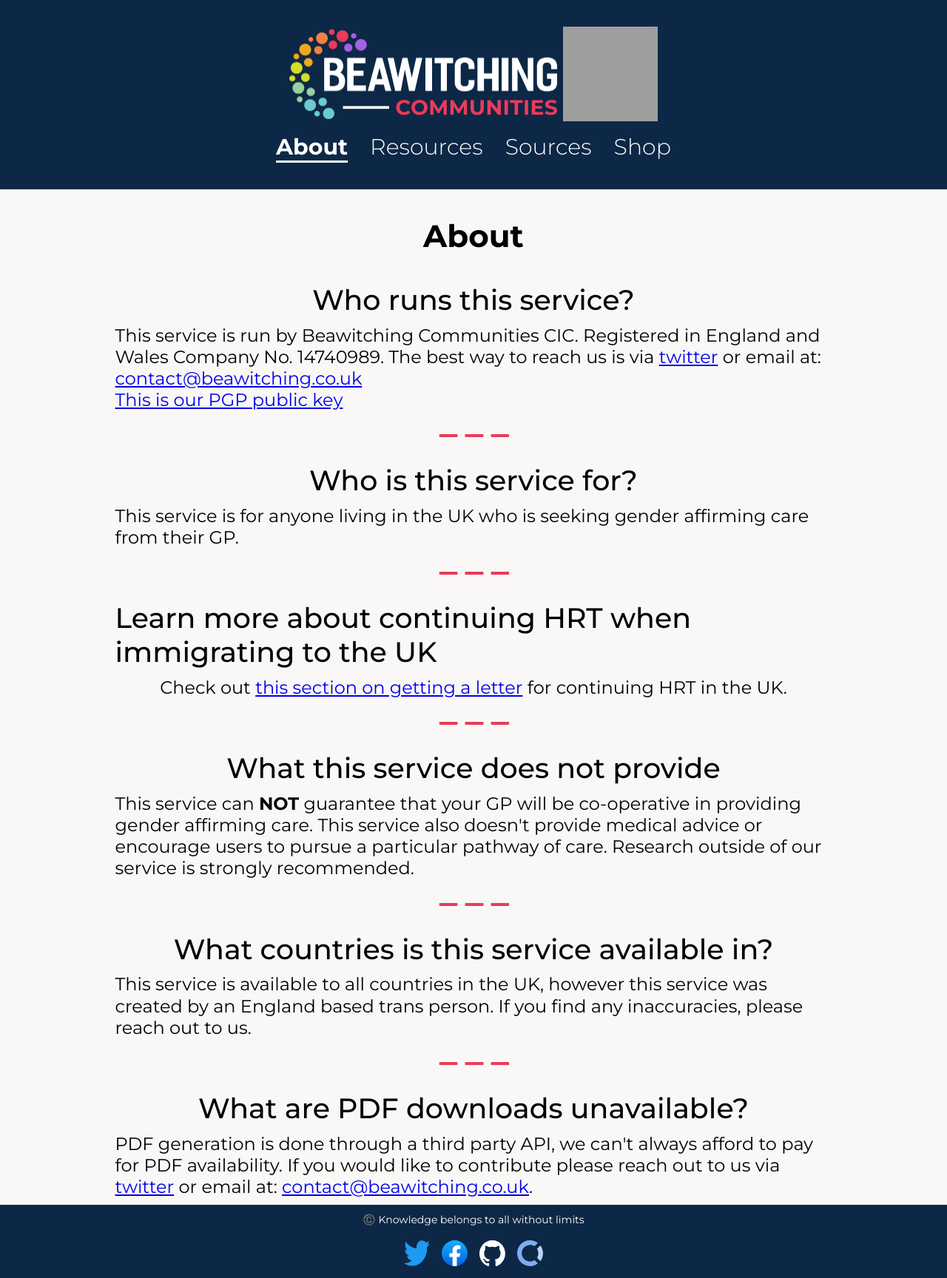
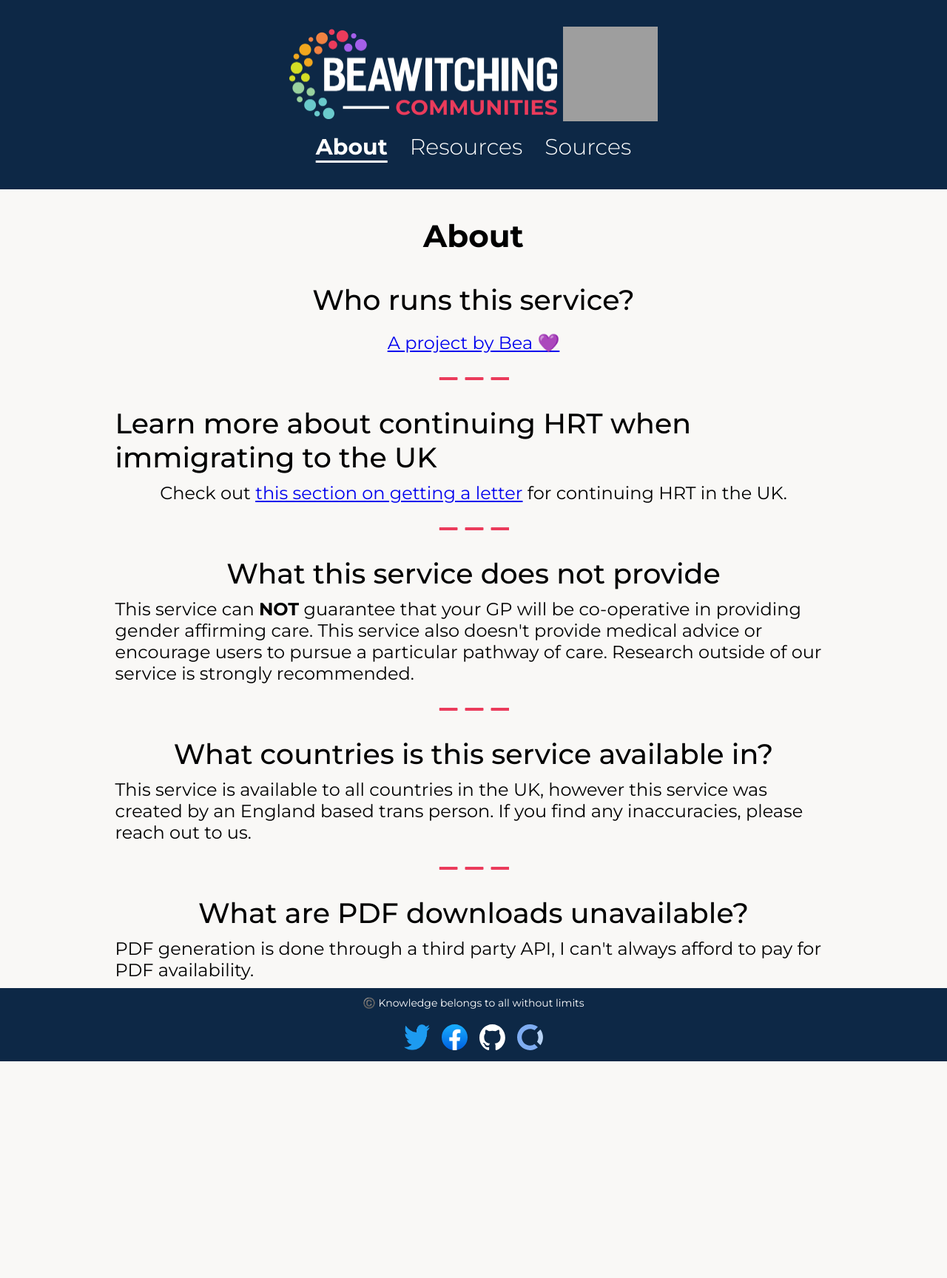
Before and after one commit to beawitcht/transinformed-server, a Flask app: page /about in a window 1280 px wide. Shown: the whole page at 74% size. After the commit the page ends 1435 px from the top, so only its background shows below. Run offline with Flask 3, Linux system fonts and the light colour scheme; grey boxes are pictures that could not be loaded.

Commit message:
housekeeping, minor blog tweaks, remove shop links

```diff
--- a/app/templates/about.html
+++ b/app/templates/about.html
@@ -30,9 +30,9 @@
         <div class="header-link-container">
             <div class="header-link"><a class="nav-link" href="/sources">Sources</a></div>
         </div>
-        <div class="header-link-container">
+        <!-- <div class="header-link-container">
             <div class="header-link"><a class="nav-link" target="_blank" rel="noopener" href="https://ko-fi.com/beawitching_cic/shop">Shop</a></div>
-        </div>
+        </div> -->
     </nav>
 </div>
 
@@ -44,7 +44,7 @@
 
     <span class="mobile-link"><a class="nav-link" href="/sources">Sources</a></span>
 
-    <span class="mobile-link"><a class="nav-link" target="_blank" rel="noopener" href="https://ko-fi.com/beawitching_cic/shop">Shop</a></span>
+    <!-- <span class="mobile-link"><a class="nav-link" target="_blank" rel="noopener" href="https://ko-fi.com/beawitching_cic/shop">Shop</a></span> -->
 
 </nav>
 
@@ -52,16 +52,7 @@
     <h1>About</h1>
 
     <h2>Who runs this service?</h2>
-    <p>This service is run by Beawitching Communities CIC.
-        Registered in England and Wales Company No. 14740989.
-        The best way to reach us is via <a href="https://twitter.com/beawitching_cic">twitter</a> or email at: <a href="mailto:contact@beawitching.co.uk">contact@beawitching.co.uk</a>
-        <br><a href="/static/beawitcht_public.asc">This is our PGP public key </a></p>
-
-    <span class="section-break"></span>
-
-    <h2>Who is this service for?</h2>
-    <p>This service is for anyone living in the UK who is seeking gender affirming care from their GP.</p>
-
+    <a target="_blank" rel="noopener" href="https://beawitcht.carrd.co/"><p>A project by Bea 💜</a></p>
     <span class="section-break"></span>
 
     <h2>Learn more about continuing HRT when immigrating to the UK</h2>
@@ -80,7 +71,7 @@
     <span class="section-break"></span>
 
     <h2>What are PDF downloads unavailable?</h2>
-    <p>PDF generation is done through a third party API, we can't always afford to pay for PDF availability. If you would like to contribute please reach out to us via <a href="https://twitter.com/beawitching_cic">twitter</a> or email at: <a href="mailto:contact@beawitching.co.uk">contact@beawitching.co.uk</a>.</p>
+    <p>PDF generation is done through a third party API, I can't always afford to pay for PDF availability.</p>
 </div>
 {% block footer %}
 {{ super() }}
--- a/app/templates/blogs/Making injections as smooth as possible.html
+++ b/app/templates/blogs/Making injections as smooth as possible.html
@@ -44,13 +44,16 @@
 <h4 class="blog-subheading blog-subheading-layout">Cartridges</h4>
 <p class="blog-paragraph">This is the only part not obtained from a reliable source, as such the sterility and quality
     of this is not going to be guaranteed. I source mine from AliExpress, searching for “3ml insulin bottle” and
-    autoclave them myself. <strong>Sterility is very important. Ensure you find a trusted supplier for your cartridges</strong></p>
+    autoclave them myself. <strong>Sterility is very important. Ensure you find a trusted supplier for your
+        cartridges</strong></p>
 <span class="blog-section-break"></span>
 <h3 class="blog-header">How I prepare</h3>
 <p class="blog-paragraph">I use a syringe with my orange 25G needles as the draw up needles I have are too large and
     often end up coring the small cartridges. Ensuring there are no air bubbles I transfer the contents from my vial
     into the cartridge, repeating until full, being careful not to overfill and risk the bottom popping out and losing
     3ml of precious estrogen.</p>
+<p class="blog-paragraph">It may be worth doing a trial run, filling a vial or two with water just to get used to the
+    process. Making sure to discard these and keep them separate from any I'd actually want to use.</p>
 <p class="blog-paragraph">I place the full cartridge in the pen, attach a needle, and turn the dial by 2 units at a time
     until the fluid flows out the end.</p>
 <p class="blog-paragraph">At this point the pen is prepared for injection, I followed <a
--- a/app/templates/resources.html
+++ b/app/templates/resources.html
@@ -30,9 +30,9 @@
         <div class="header-link-container">
             <div class="header-link"><a class="nav-link" href="/sources">Sources</a></div>
         </div>
-        <div class="header-link-container">
+        <!-- <div class="header-link-container">
             <div class="header-link"><a class="nav-link" target="_blank" rel="noopener" href="https://ko-fi.com/beawitching_cic/shop">Shop</a></div>
-        </div>
+        </div> -->
     </nav>
 </div>
 
@@ -44,7 +44,7 @@
 
     <span class="mobile-link"><a class="nav-link" href="/sources">Sources</a></span>
 
-    <span class="mobile-link"><a class="nav-link" target="_blank" rel="noopener" href="https://ko-fi.com/beawitching_cic/shop">Shop</a></span>
+    <!-- <span class="mobile-link"><a class="nav-link" target="_blank" rel="noopener" href="https://ko-fi.com/beawitching_cic/shop">Shop</a></span> -->
 
 </nav>
 
--- a/app/templates/sources.html
+++ b/app/templates/sources.html
@@ -30,9 +30,9 @@
         <div class="header-link-container">
             <div class="header-link"><a class="nav-link-active" href="/sources">Sources</a></div>
         </div>
-        <div class="header-link-container">
+        <!-- <div class="header-link-container">
             <div class="header-link"><a class="nav-link" target="_blank" rel="noopener" href="https://ko-fi.com/beawitching_cic/shop">Shop</a></div>
-        </div>
+        </div> -->
     </nav>
 </div>
 
@@ -44,7 +44,7 @@
 
     <span class="mobile-link"><a class="nav-link-active" href="/sources">Sources</a></span>
 
-    <span class="mobile-link"><a class="nav-link" target="_blank" rel="noopener" href="https://ko-fi.com/beawitching_cic/shop">Shop</a></span>
+    <!-- <span class="mobile-link"><a class="nav-link" target="_blank" rel="noopener" href="https://ko-fi.com/beawitching_cic/shop">Shop</a></span> -->
 
 </nav>
 
```
Also changed, not shown: app/requirements.txt (+65 -52 lines), app/templates/blog.html (+5 -5 lines), app/templates/blogs/Accessing HRT as a trans person in the UK.html (+7 -7 lines), app/templates/blogs/Getting a shared care agreement from your GP.html (+18 -6 lines), app/templates/generator.html (+4 -4 lines), app/templates/index.html (+4 -4 lines), 1 other file.
